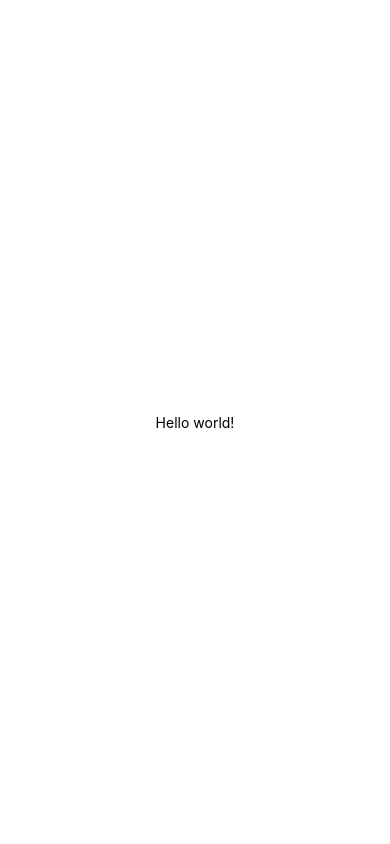
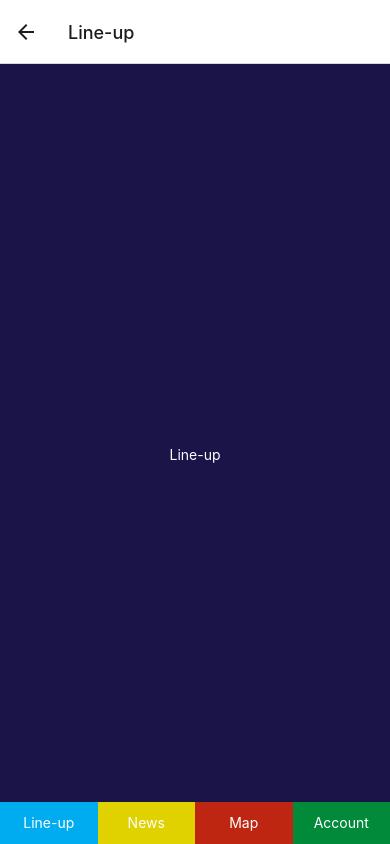
Before and after one commit to firko-learnin/glastonbury-companion, a React Native app: screen /Line-up in a window 390 px wide. Built offline with nearby package versions, Linux system fonts and the light colour scheme.

Commit message:
Basic navbar added

```diff
--- a/App.tsx
+++ b/App.tsx
@@ -1,20 +1,52 @@
 import { StatusBar } from 'expo-status-bar';
 import { StyleSheet, Text, View } from 'react-native';
+import { NavigationContainer } from '@react-navigation/native';
+import { createNativeStackNavigator } from '@react-navigation/native-stack';
+import Navbar from './Components/Navbar/Navbar';
+import Home from './Pages/Home';
+import LineUp from './Pages/LineUp';
+import News from './Pages/News';
+import Map from './Pages/Map';
+import Account from './Pages/Account';
+
+const Stack = createNativeStackNavigator();
 
 export default function App() {
   return (
-    <View style={styles.container}>
-      <Text>Hello world!</Text>
+    <NavigationContainer>
+      <Stack.Navigator initialRouteName="Home">
+        <Stack.Screen name="Home" component={Home} options={{ title: 'Home' }}></Stack.Screen>
+
+        <Stack.Screen
+          name="Line-up"
+          component={LineUp}
+          options={{ title: 'Line-up' }}
+        ></Stack.Screen>
+
+        <Stack.Screen name="News" component={News} options={{ title: 'News' }}></Stack.Screen>
+
+        <Stack.Screen name="Map" component={Map} options={{ title: 'Map' }}></Stack.Screen>
+
+        <Stack.Screen
+          name="Account"
+          component={Account}
+          options={{ title: 'Account' }}
+        ></Stack.Screen>
+      </Stack.Navigator>
       <StatusBar style="auto" />
-    </View>
+      <Navbar></Navbar>
+    </NavigationContainer>
   );
 }
 
 const styles = StyleSheet.create({
   container: {
     flex: 1,
-    backgroundColor: '#fff',
+    backgroundColor: 'hsl(247, 56%, 18%)',
     alignItems: 'center',
     justifyContent: 'center',
   },
+  text: {
+    color: 'white',
+  },
 });
--- /dev/null
+++ b/Components/Navbar/Navbar.tsx
@@ -0,0 +1,80 @@
+import React from 'react';
+import { StyleSheet, Text, View, Pressable } from 'react-native';
+import { useNavigation } from '@react-navigation/native';
+import type { NativeStackNavigationProp } from '@react-navigation/native-stack';
+
+const styles = StyleSheet.create({
+  container: {
+    width: '100%',
+    height: '5%',
+    backgroundColor: 'hsl(0, 0%, 95%)',
+    flex: 1,
+    flexDirection: 'row',
+    position: 'absolute',
+    bottom: 0,
+    justifyContent: 'space-evenly',
+    alignItems: 'center',
+  },
+  nav1: {
+    height: '100%',
+    alignItems: 'center',
+    flex: 1,
+    textAlignVertical: 'center',
+    backgroundColor: 'hsl(197, 100%, 47%)',
+    justifyContent: 'center',
+    color: 'white',
+  },
+  nav2: {
+    height: '100%',
+    alignItems: 'center',
+    flex: 1,
+    textAlignVertical: 'center',
+    backgroundColor: 'hsl(56, 100%, 44%)',
+    justifyContent: 'center',
+    color: 'white',
+  },
+  nav3: {
+    height: '100%',
+    alignItems: 'center',
+    flex: 1,
+    textAlignVertical: 'center',
+    backgroundColor: 'hsl(7, 83%, 41%)',
+    justifyContent: 'center',
+    color: 'white',
+  },
+  nav4: {
+    height: '100%',
+    alignItems: 'center',
+    flex: 1,
+    textAlignVertical: 'center',
+    backgroundColor: 'hsl(145, 100%, 27%)',
+    justifyContent: 'center',
+    color: 'white',
+  },
+  text: {
+    color: 'white',
+  },
+});
+
+export default function Navbar() {
+  const navigation = useNavigation<NativeStackNavigationProp<any>>();
+  return (
+    <View style={styles.container}>
+      <Pressable style={styles.nav1} onPress={() => navigation.navigate('Line-up')}>
+        <Text style={styles.text}>Line-up</Text>
+      </Pressable>
+
+      <Pressable style={styles.nav2} onPress={() => navigation.navigate('News')}>
+        <Text style={styles.text}>News</Text>
+      </Pressable>
+
+      <Pressable style={styles.nav3} onPress={() => navigation.navigate('Map')}>
+        <Text style={styles.text}>Map</Text>
+      </Pressable>
+
+      <Pressable style={styles.nav4} onPress={() => navigation.navigate('Account')}>
+        <Text style={styles.text}>Account</Text>
+      </Pressable>
+    </View>
+  );
+}
--- /dev/null
+++ b/Pages/Account.tsx
@@ -0,0 +1,21 @@
+import { StyleSheet, Text, View } from 'react-native';
+
+export default function Account() {
+  return (
+    <View style={styles.container}>
+      <Text style={styles.text}>Account</Text>
+    </View>
+  );
+}
+
+const styles = StyleSheet.create({
+  container: {
+    flex: 1,
+    backgroundColor: 'hsl(247, 56%, 18%)',
+    alignItems: 'center',
+    justifyContent: 'center',
+  },
+  text: {
+    color: 'white',
+  },
+});
--- /dev/null
+++ b/Pages/Home.tsx
@@ -0,0 +1,21 @@
+import { StyleSheet, Text, View } from 'react-native';
+
+export default function Home() {
+  return (
+    <View style={styles.container}>
+      <Text style={styles.text}>Home</Text>
+    </View>
+  );
+}
+
+const styles = StyleSheet.create({
+  container: {
+    flex: 1,
+    backgroundColor: 'hsl(247, 56%, 18%)',
+    alignItems: 'center',
+    justifyContent: 'center',
+  },
+  text: {
+    color: 'white',
+  },
+});
--- /dev/null
+++ b/Pages/LineUp.tsx
@@ -0,0 +1,21 @@
+import { StyleSheet, Text, View } from 'react-native';
+
+export default function LineUp() {
+  return (
+    <View style={styles.container}>
+      <Text style={styles.text}>Line-up</Text>
+    </View>
+  );
+}
+
+const styles = StyleSheet.create({
+  container: {
+    flex: 1,
+    backgroundColor: 'hsl(247, 56%, 18%)',
+    alignItems: 'center',
+    justifyContent: 'center',
+  },
+  text: {
+    color: 'white',
+  },
+});
--- /dev/null
+++ b/Pages/Map.tsx
@@ -0,0 +1,21 @@
+import { StyleSheet, Text, View } from 'react-native';
+
+export default function Map() {
+  return (
+    <View style={styles.container}>
+      <Text style={styles.text}>Map</Text>
+    </View>
+  );
+}
+
+const styles = StyleSheet.create({
+  container: {
+    flex: 1,
+    backgroundColor: 'hsl(247, 56%, 18%)',
+    alignItems: 'center',
+    justifyContent: 'center',
+  },
+  text: {
+    color: 'white',
+  },
+});
--- /dev/null
+++ b/Pages/News.tsx
@@ -0,0 +1,21 @@
+import { StyleSheet, Text, View } from 'react-native';
+
+export default function News() {
+  return (
+    <View style={styles.container}>
+      <Text style={styles.text}>News</Text>
+    </View>
+  );
+}
+
+const styles = StyleSheet.create({
+  container: {
+    flex: 1,
+    backgroundColor: 'hsl(247, 56%, 18%)',
+    alignItems: 'center',
+    justifyContent: 'center',
+  },
+  text: {
+    color: 'white',
+  },
+});
--- /dev/null
+++ b/custom.d.ts
@@ -0,0 +1,5 @@
+declare module '*.jpg';
+declare module '*.png';
+declare module '*.jpeg';
+declare module '*.gif';
+declare module '*.svg';
--- a/package.json
+++ b/package.json
@@ -11,15 +11,16 @@
   },
   "dependencies": {
     "@react-navigation/native": "^6.0.8",
+    "@react-navigation/native-stack": "^6.5.2",
     "expo": "~44.0.0",
     "expo-status-bar": "~1.2.0",
     "expo-updates": "~0.11.6",
     "react": "17.0.1",
     "react-dom": "17.0.1",
     "react-native": "0.64.3",
-    "react-native-web": "0.17.1",
+    "react-native-safe-area-context": "3.3.2",
     "react-native-screens": "~3.10.1",
-    "react-native-safe-area-context": "3.3.2"
+    "react-native-web": "0.17.1"
   },
   "devDependencies": {
     "@babel/core": "^7.12.9",
```
Also changed, not shown: 1 other file (tests, documents, lock files or other folders).
